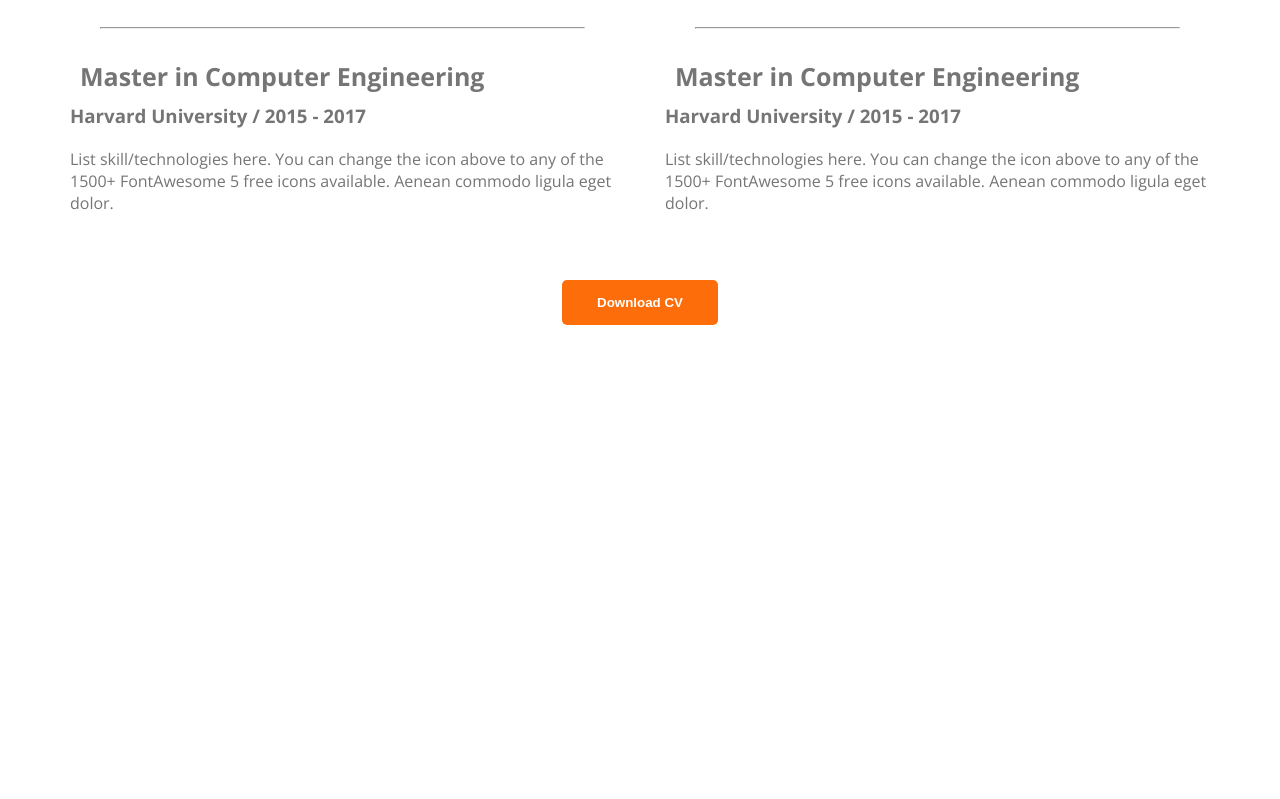
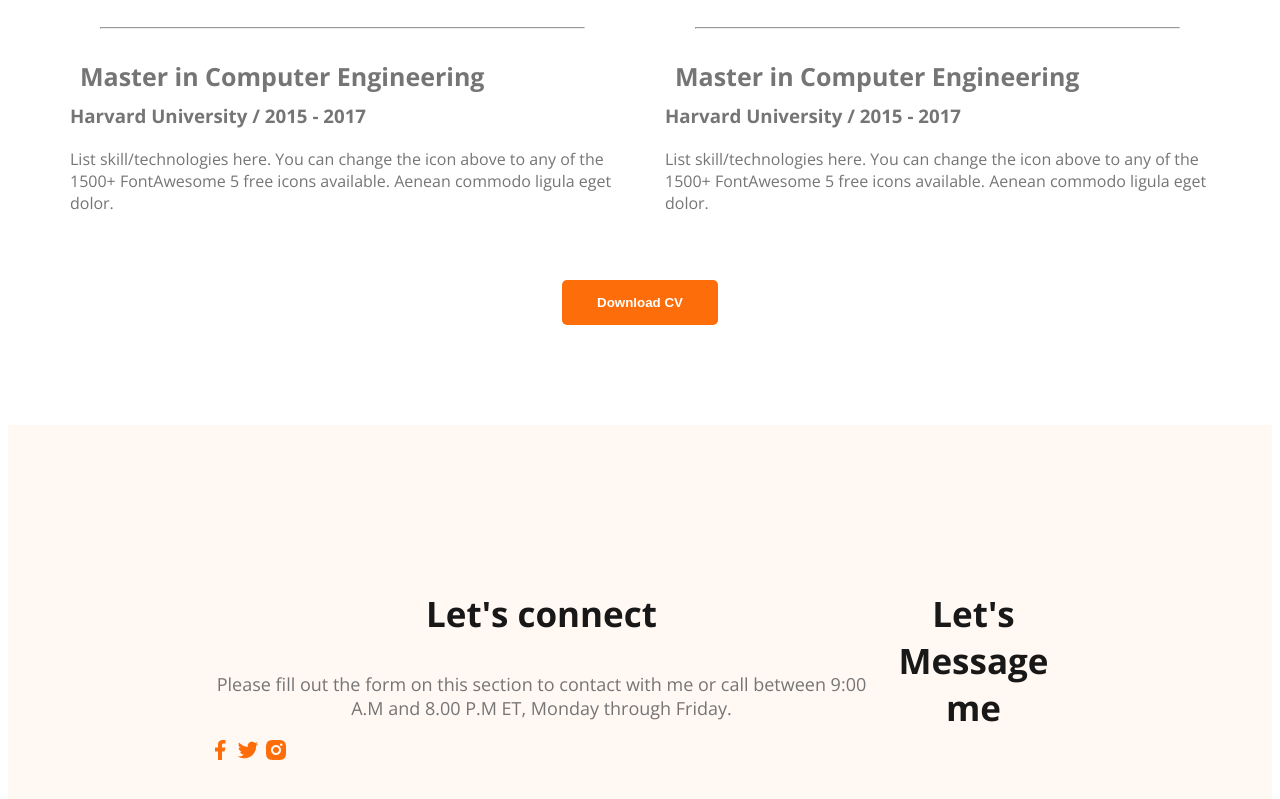
Before and after one commit to Kawsaralam1/developer-portfolio, a plain HTML site: page index.html in a window 1280 px wide. Shown: the part 2692-3491 px from the top of the page. Before the commit the page ends 3025 px from the top, so only its background shows below. Drawn offline with nearby package versions, Linux system fonts and the light colour scheme.

Commit message:
basic footer

```diff
--- a/index.html
+++ b/index.html
@@ -144,7 +144,19 @@ to any of the 1500+ FontAwesome 5 free icons available. Aenean commodo ligula eg
 
     </main>
     <footer>
+        <div class="footer-column">
+            <h3 class="section-title">Let's connect</h3>
+            <p class="section-description">Please fill out the form on this section to contact with me or call between 9:00 A.M and 8.00 P.M ET, Monday through Friday.</p>
+            <div class="social-link">
+                <a href=""><img src="images/icons/facebook.png" alt=""></a>
+                <a href=""><img src="images/icons/twitter.png" alt=""></a>
+                <a href=""><img src="images/icons/insta.png" alt=""></a>
 
+            </div>
+        </div>
+        <div class="footer-column">
+            <h3 class="section-title">Let's Message me</h3>
+        </div>
     </footer>
 </body>
 </html>
--- a/style/portfolio.css
+++ b/style/portfolio.css
@@ -155,3 +155,10 @@ main{
     text-align: center;
     margin-top:50px;
 }
+/* footer style  */
+footer{
+    display:flex;
+    background-color: #FFF8F3;
+    margin-top: 100px;
+    padding: 130px 200px;
+}
```
